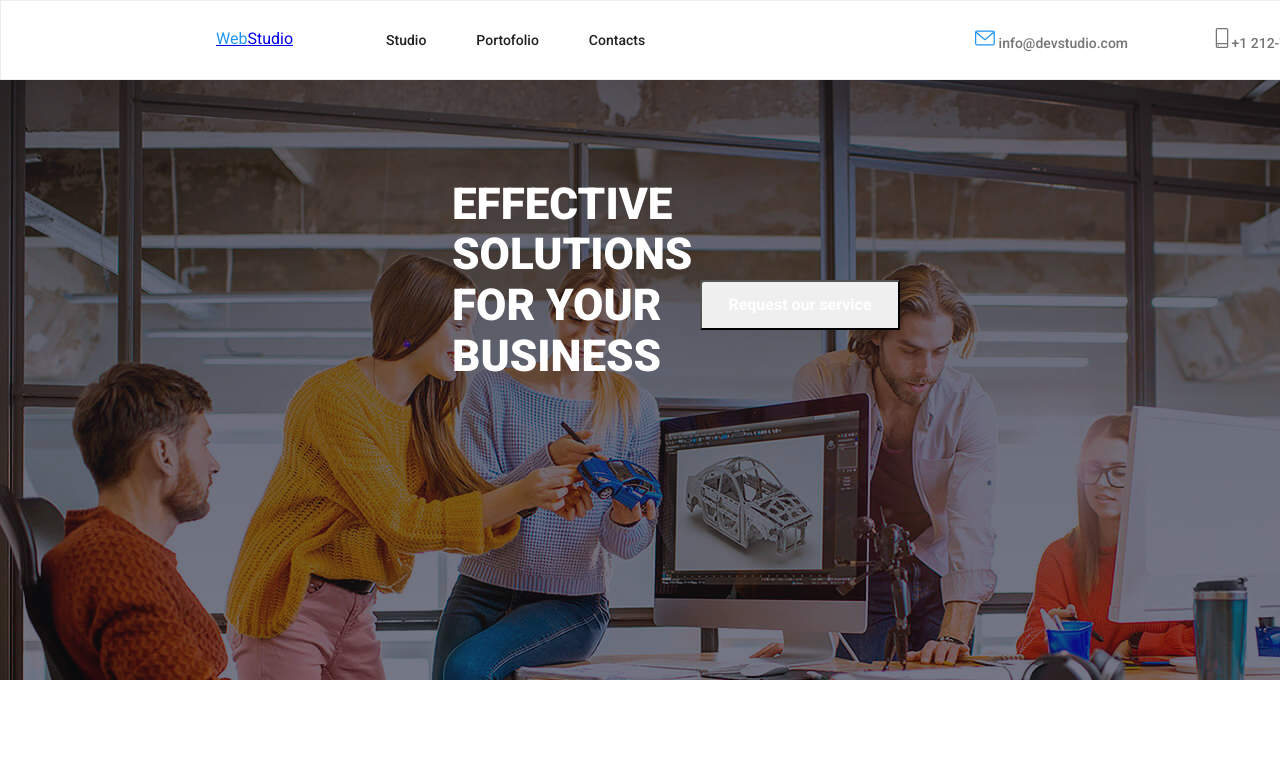
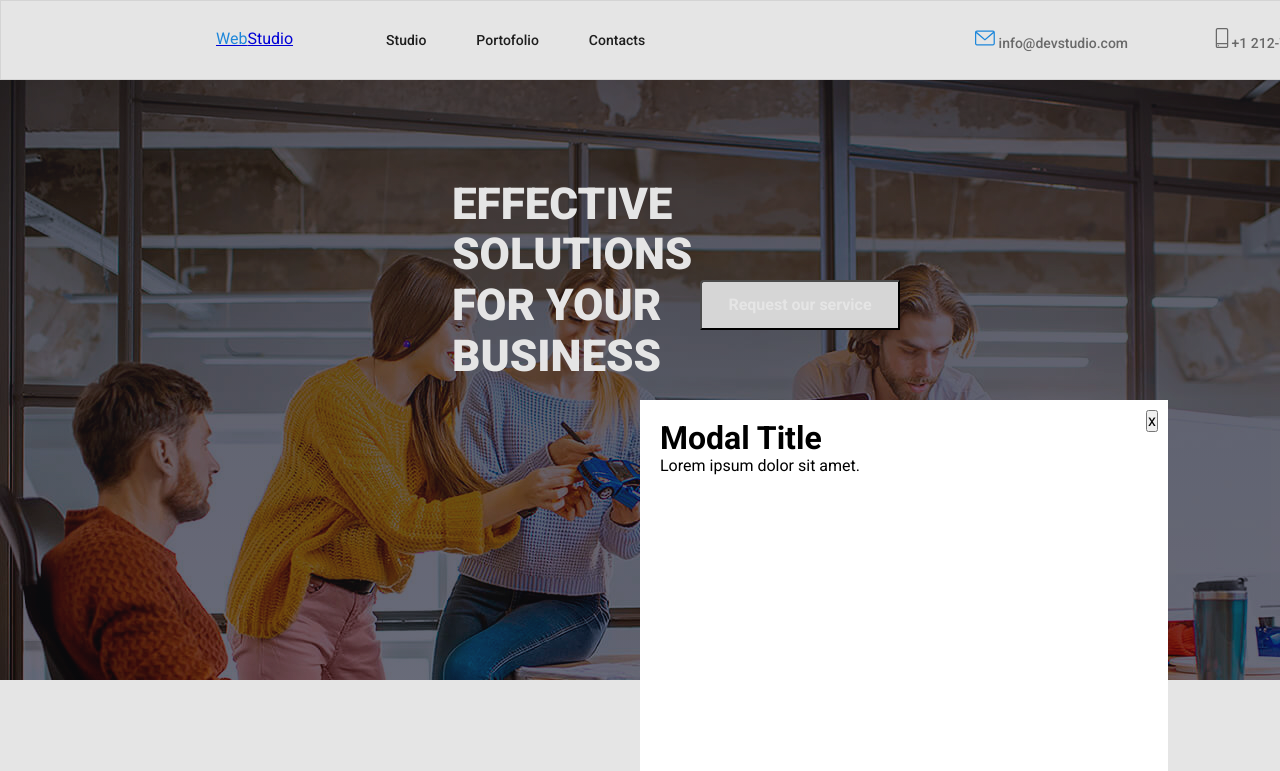
Before and after one commit to stefanialaura23/goit-markup-hw-02, a plain HTML site: page index.html in a window 1280 px wide. Both pictures are taken after a click on the button "Request our service". Shown: the top 771 px of the page. Drawn offline with nearby package versions, Linux system fonts and the light colour scheme.

Commit message:
homework-05
homework-05

```diff
--- a/css/style.css
+++ b/css/style.css
@@ -52,14 +52,41 @@ header.header__container{
           font-weight: 500;
           line-height: 17%;
           font-size: 14px;
+           position: relative;
+
         }
+
+
+
+
 
         div.header__info {
           text-decoration: none;
           font-family: var(--primary-font);
           font-size: 14px;
           font-weight: 500;
+          margin-left: 330px;
+           position: relative;
         }
+
+
+                    .header__navigation a:hover::after {
+                      position: absolute;
+                      content: '';
+                      width: 42px;
+                      height: 4px;
+                      border-radius: 2px;
+                      background-color: #2196F3;
+                      top: 40px;
+                      left: 0%;
+
+                    }
+
+
+
+
+
+
 
 .logo:hover{
   text-decoration:none;
@@ -92,71 +119,93 @@ header.header__container{
     border: 1px;
   }
 
-            div.header__info {
-              text-decoration: none;
-              font-family: var(--primary-font);
-              font-size: 14px;
-              font-weight: 500;
-            }
+
+
+
+a.studio {
+  padding-right: 50px;
+  margin-left: 93px;
+  color: var(--black);
+}
+
+
 
  a.studio:hover{
   color: #2196F3;
+  transition: cubic-bezier(0.4, 0, 0.2, 1) -250ms;
  }
-     a.studio {
-       padding-right: 50px;
-       padding-left: 93px;
-       color: var(--black);
-     }
 
-
-
-        div.header__info {
-          text-decoration: none;
-          font-family: var(--primary-font);
-          font-size: 14px;
-          font-weight: 500;
-        }
 
 
  a.portofolio:hover{
   color: #2196F3;
+  transition: cubic-bezier(0.4, 0, 0.2, 1) -250ms;
  }
-         a.portofolio {
-           padding-right: 50px;
+         a.portofolio{
             color: var(--black);
+            padding-right: 50px;
          }
 
 
 
   a.contacts:hover{
     color: #2196F3;
+    transition: cubic-bezier(0.4, 0, 0.2, 1) -250ms;
   }
    a.contacts{
      color: var(--black);
+
    }
 
 
+
+
+
     a.email {
-      padding-left: 330px;
       text-decoration: none;
       padding-right: 40px;
        color: var(--grey);
+       position: relative;
+
     }
- a.email:hover {
+
+        a.phone {
+          padding-left: 40px;
+          padding-right: 225px;
+          text-decoration: none;
+          color: var(--grey);
+          position: relative;
+        }
+
+
+ a.email:hover::after {
    color: #2196F3;
+  position: absolute;
+    content: '';
+    width: 42px;
+    height: 4px;
+    border-radius: 2px;
+    background-color: #2196F3;
+    top: 40px;
+    left: 0%;
+    transition: cubic-bezier(0.4, 0, 0.2, 1) -250ms;
+
  }
 
-   a.phone:hover{
+   a.phone:hover::after{
     color:#2196F3 ;
+    position: absolute;
+      content: '';
+      width: 42px;
+      height: 4px;
+      border-radius: 2px;
+      background-color: #2196F3;
+      top: 40px;
+      left: 0%;
+      transition: cubic-bezier(0.4, 0, 0.2, 1) -250ms;
    }
 
-   a.phone{
-     padding-left:40px;
-     padding-right: 225px;
-     text-decoration:none;
-     color: var(--grey);
 
-    }
 
     .icon1{
       height: 20px;
@@ -166,6 +215,7 @@ header.header__container{
 
      .icon1:hover{
       fill: var(--blue);
+      transition: cubic-bezier(0.4, 0, 0.2, 1) -250ms;
      }
     /*Main Part*/
 
@@ -218,6 +268,7 @@ header.header__container{
             .hero__request:hover {
               background-color: #2196F3;
               color: var(--white);
+              transition: cubic-bezier(0.4, 0, 0.2, 1) -250ms;
             }
 
 
@@ -431,11 +482,13 @@ header.header__container{
                             .member__social:hover {
 
                                    background-color: var(--blue);
+                                  transition: cubic-bezier(0.4, 0, 0.2, 1) -250ms;
                                  }
 
                                  .icon:hover{
                                    fill: var(--white);
                                    color: #FFFFFF;
+                                  transition: cubic-bezier(0.4, 0, 0.2, 1) -250ms;
                                  }
 
                     div.regular__customers{
@@ -488,6 +541,7 @@ header.header__container{
                                 .icons__section:hover {
                                 fill: var(--blue);
                                 border: 1px solid #2196F3;
+                                transition: cubic-bezier(0.4, 0, 0.2, 1) -250ms;
 
                                 }
 
@@ -525,6 +579,7 @@ header.header__container{
 
                                 a.email2:hover {
                                   color: #2196F3;
+                                  transition: cubic-bezier(0.4, 0, 0.2, 1) -250ms;
                                 }
 
                                 a.phone2 {
@@ -535,6 +590,7 @@ header.header__container{
 
                                 a.phone2:hover {
                                   color: #2196F3;
+                                  transition: cubic-bezier(0.4, 0, 0.2, 1) -250ms;
                                 }
 
 
@@ -607,6 +663,7 @@ header.header__container{
              .icons2:hover{
               background-color: var(--blue);
               border-radius: 100px;
+              transition: cubic-bezier(0.4, 0, 0.2, 1) -250ms;
              }
 
 
@@ -649,7 +706,9 @@ header.header__container{
               background-color:#2196F3;
               color: #FFFFFF;
               box-shadow: 0px 2px 2px 0px rgba(0, 0, 0, 0.12), 0px 1px 2px 0px rgba(0, 0, 0, 0.08), 0px 3px 1px 0px rgba(0, 0, 0, 0.1);
+              transition: cubic-bezier(0.4, 0, 0.2, 1), -250ms;
              }
+
 
              div.about{
                display:flex;
@@ -672,6 +731,7 @@ header.header__container{
           div.card:hover{
             border: 1px solid rgba(238, 238, 238, 1);
             cursor: pointer;
+            transition: cubic-bezier(0.4, 0, 0.2, 1) -250ms;
           }
 
             img.img3{
@@ -746,16 +806,19 @@ header.header__container{
 
             a.email2:hover {
               color: #2196F3;
+              transition: cubic-bezier(0.4, 0, 0.2, 1) -250ms;
             }
 
             a.phone2 {
               font-style: normal;
                text-decoration:none;
                color: #757575;
+              transition: cubic-bezier(0.4, 0, 0.2, 1) -250ms;
             }
 
             a.phone2:hover {
               color: #2196F3;
+              transition: cubic-bezier(0.4, 0, 0.2, 1) -250ms;
             }
 
 
@@ -771,3 +834,46 @@ header.header__container{
                border-top: 94px;
                border-bottom:94px;
             }
+
+
+            /*Modal Window style*/
+
+
+             .is-hidden{
+               opacity: 0;
+                visibility: hidden;
+                 pointer-events: none;
+             }
+
+
+            [data-modal]{
+               height:100%;
+               width: 100%;
+                position:fixed;
+                top: 0;
+                left: 0;
+                background-color: rgba(0, 0, 0, 0.1);
+            }
+
+             .is-hidden [data-modal-content] {
+             transform:translate(-30%, -50%) scale(0.5);
+
+                         }
+
+             [data-modal-content] {
+              width: 528px;
+              height: 581px;
+              background-color: rgba(255, 255, 255, 1);
+               position: absolute;
+                top: 50%;
+                 left: 50%;
+                transform: translate(-50%, -50%), scale(1);
+                transition-duration: 1s;
+                 padding:20px;
+             }
+
+             [data-modal-close]{
+               top: 10px;
+                position: absolute;
+                 right: 10px;
+             }
--- a/index.html
+++ b/index.html
@@ -54,7 +54,7 @@
         </div>
       </header>
 
-           </div>
+
     </section>
 
     <!--Main Part-->
@@ -66,7 +66,7 @@
 
         <section class="hero__section">
             <h1 class="hero__title">EFFECTIVE SOLUTIONS FOR YOUR BUSINESS</h1>
-             <button class="hero__request" type="button">Request our service</button>
+             <button data-modal-open  class="hero__request" type="button">Request our service</button>
         </section>
 
         <!--About Section-->
@@ -498,6 +498,18 @@
         </div>
 
     </footer>
-    </section>
+  </section>
+    <!--Modal Window-->
+
+
+
+    <div data-modal class="is-hidden">
+      <div data-modal-content>
+        <h1>Modal Title</h1>
+        <p>Lorem ipsum dolor sit amet.</p>
+        <button data-modal-close type="button">x</button>
+      </div>
+    </div>
+    <script src="./modal.js"></script>
 </body>
 </html>
--- /dev/null
+++ b/modal.js
@@ -0,0 +1,14 @@
+(() => {
+  const refs = {
+    openModalBtn: document.querySelector("[data-modal-open]"),
+    closeModalBtn: document.querySelector("[data-modal-close]"),
+    modal: document.querySelector("[data-modal]"),
+  };
+
+  refs.openModalBtn.addEventListener("click", toggleModal);
+  refs.closeModalBtn.addEventListener("click", toggleModal);
+
+  function toggleModal() {
+    refs.modal.classList.toggle("is-hidden");
+  }
+})();
```
